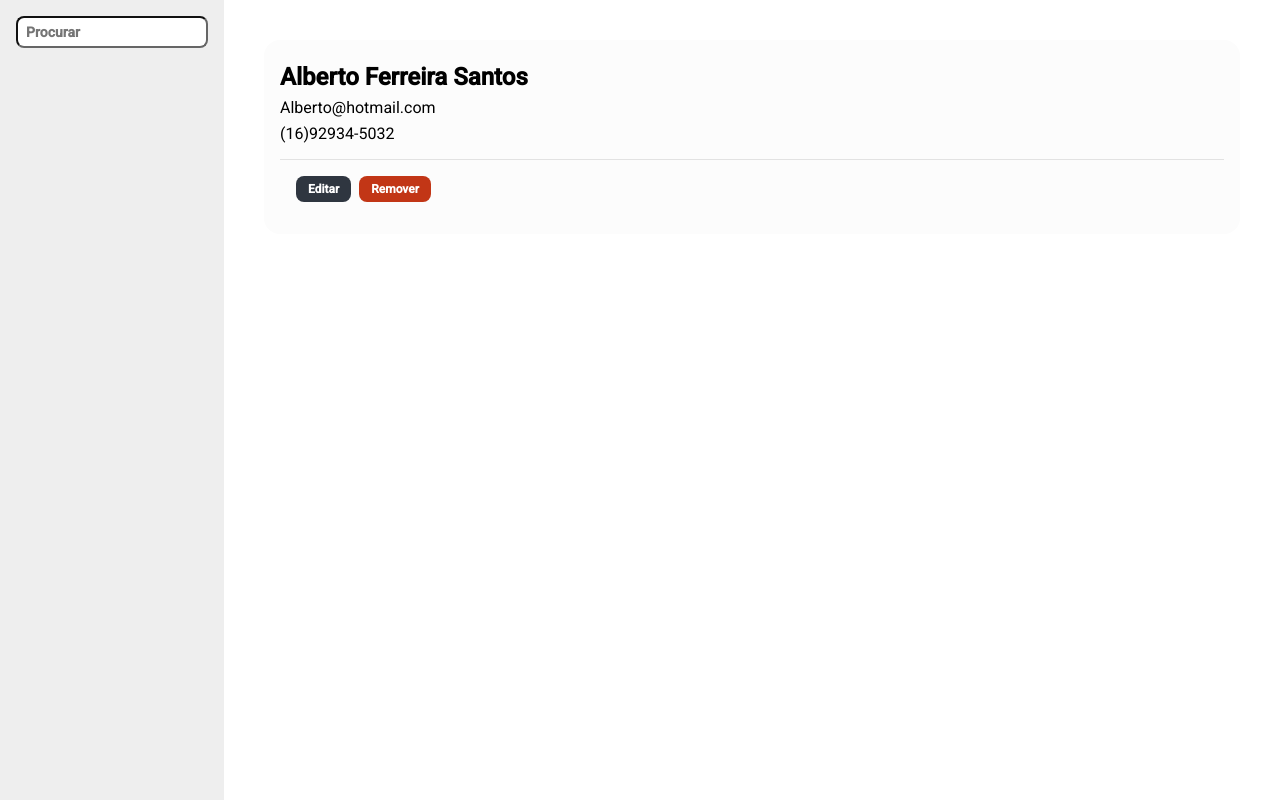
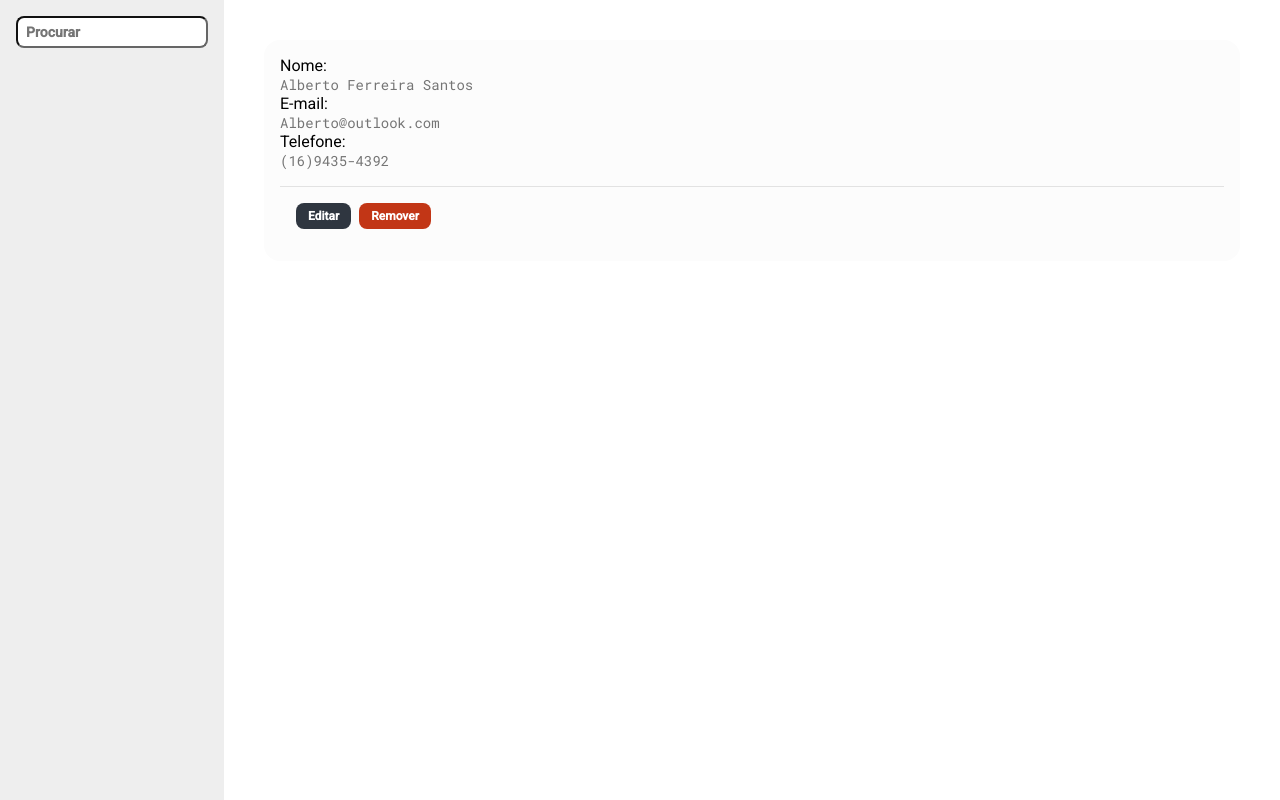
Before and after one commit to Stanley-Felix-Bergamo/Lista-de-contatos, a React (Create React App) app: page / in a window 1280 px wide. Built offline with nearby package versions, Linux system fonts and the light colour scheme.

Commit message:
feat: estilizando input

```diff
--- a/src/Components/Contatos/index.tsx
+++ b/src/Components/Contatos/index.tsx
@@ -6,9 +6,22 @@ const Contatos = () => {
   return (
     <MainContainer>
       <S.Card>
-        <S.Texto as="h2">Alberto Ferreira Santos</S.Texto>
-        <S.Texto>Alberto@hotmail.com</S.Texto>
-        <S.Texto>(16)92934-5032</S.Texto>
+        {estaEditando ? (
+          <>
+            <S.Msg>Editando contato: Alberto Ferreira Santos</S.Msg>
+          </>
+        ) : (
+          ''
+        )}
+        <label>Nome:</label>
+        <S.Input
+          placeholder="Alberto Ferreira Santos"
+          disabled={!estaEditando}
+        />
+        <label>E-mail:</label>
+        <S.Input placeholder="Alberto@outlook.com" disabled={!estaEditando} />
+        <label>Telefone:</label>
+        <S.Input placeholder="(16)9435-4392" disabled={!estaEditando} />
         <S.BarraAcaoes>
           {estaEditando ? (
             <>
--- a/src/Components/Contatos/styles.ts
+++ b/src/Components/Contatos/styles.ts
@@ -8,9 +8,20 @@ export const Card = styled.div`
   background-color: ${variaveis.branco2};
   padding: 16px;
 `
+export const Input = styled.input`
+  border: none;
+  width: 100%;
+  background-color: ${variaveis.branco2};
+  font-family: 'Roboto Mono';
+  font-weight: 400;
+  font-size: 14px;
+  display: flex;
+`
 
-export const Texto = styled.p`
-  padding-top: 7px;
+export const Msg = styled.h2`
+  font-family: 'Roboto Mono';
+  padding-bottom: 18px;
+  color: ${variaveis.laranja};
 `
 
 export const BarraAcaoes = styled.div`
--- a/src/styles/variaveis.ts
+++ b/src/styles/variaveis.ts
@@ -3,6 +3,7 @@ export default {
   sombra: 'rgba(0, 0, 0, 0.25)',
   vermelho: '#c23616',
   verde: '#44bd32',
+  laranja: '#E1A32A',
   branco: '#fff',
   branco2: '#fcfcfc',
   azul: '#1e90ff',
```
